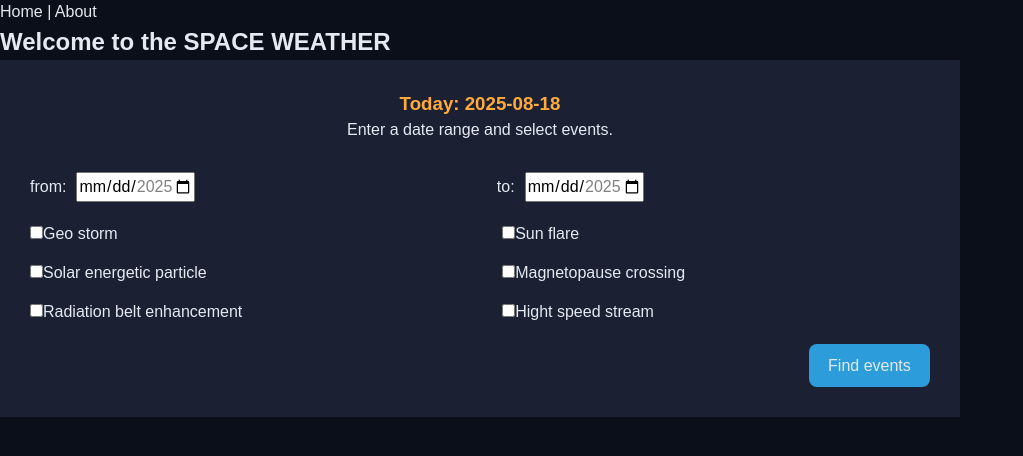
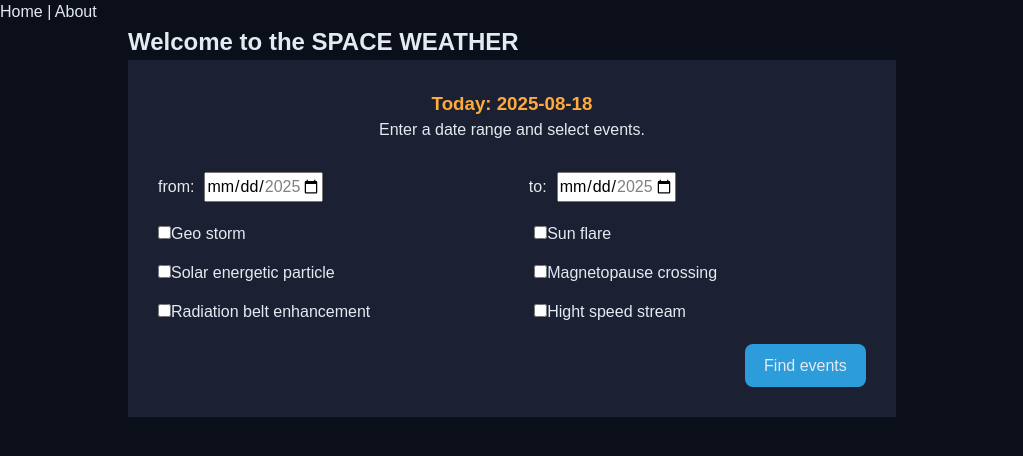
Before and after one commit to Taaamilaaa/Space-Weather, a React (Vite) app: page / in a window 1280 px wide. Shown: the top 456 px of the page, without its empty margins (0-1023 px from the left). Built offline with nearby package versions, Linux system fonts and the light colour scheme.

Commit message:
Update Layout.jsx

```diff
--- a/src/components/layout/Layout.jsx
+++ b/src/components/layout/Layout.jsx
@@ -1,12 +1,12 @@
 import { Outlet } from "react-router-dom";
 import { Header } from "../header/Header.jsx";
-// import styles from "./La yout.modules.css";
+import styles from "./Layout.module.css";
 
 export function Layout() {
   return (
     <>
       <Header />
-      <main>
+      <main className={styles.container}>
         <Outlet />
       </main>
     </>
```
